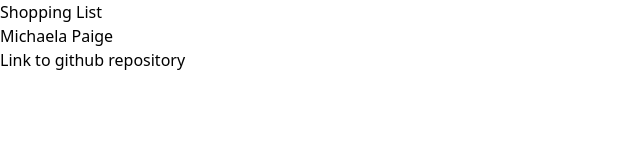
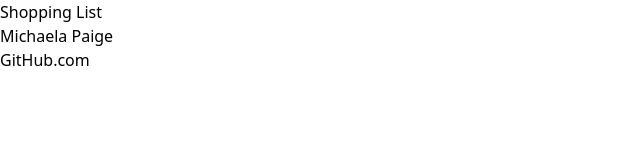
Before and after one commit to MichaelaP18/cprg306-assignments, a Next.js app: page /week-2 in a window 1280 px wide. Shown: the top 160 px of the page, without its empty margins (0-640 px from the left). Built offline with nearby package versions, Linux system fonts and the light colour scheme.

Commit message:
Adding github link

```diff
--- a/app/week-2/student-info.js
+++ b/app/week-2/student-info.js
@@ -1,8 +1,10 @@
+import Link from "next/link";
+
 export default function StudentInfo() {
     return (
       <div>
         <h1>Michaela Paige</h1>
-        <p>Link to github repository</p>
+        <Link href="https://github.com/MichaelaP18/cprg306-assignments">GitHub.com</Link>
       </div>
     );
 }
```
